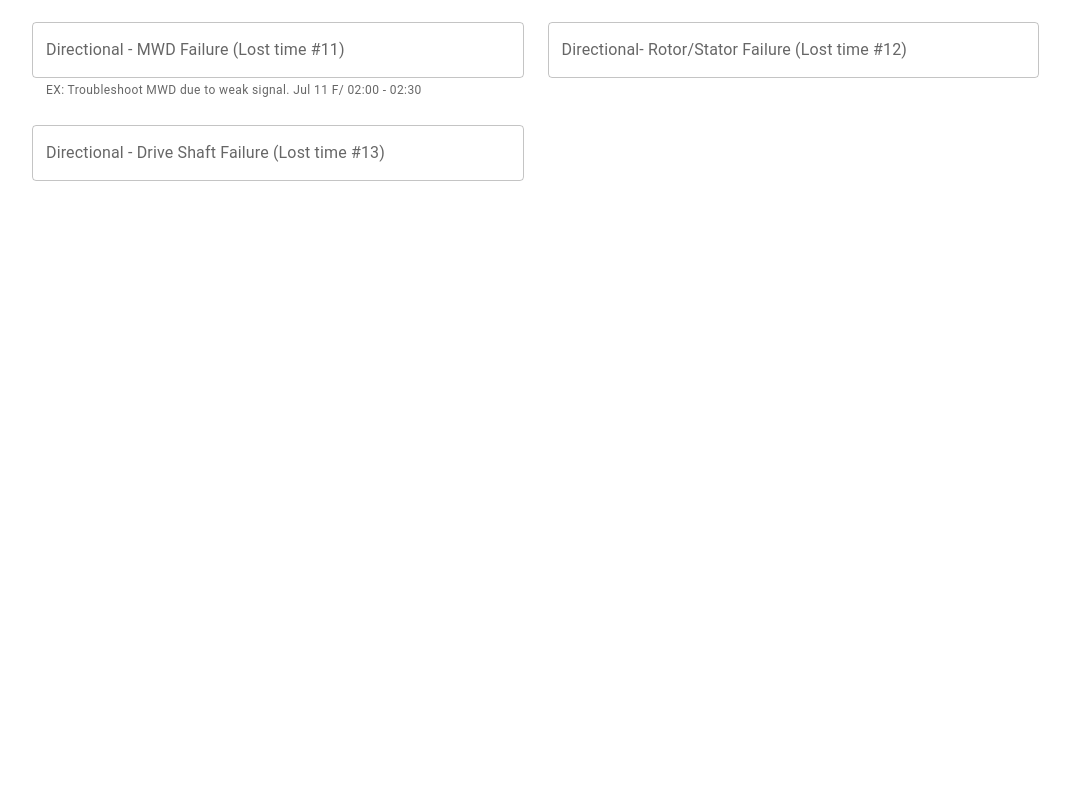
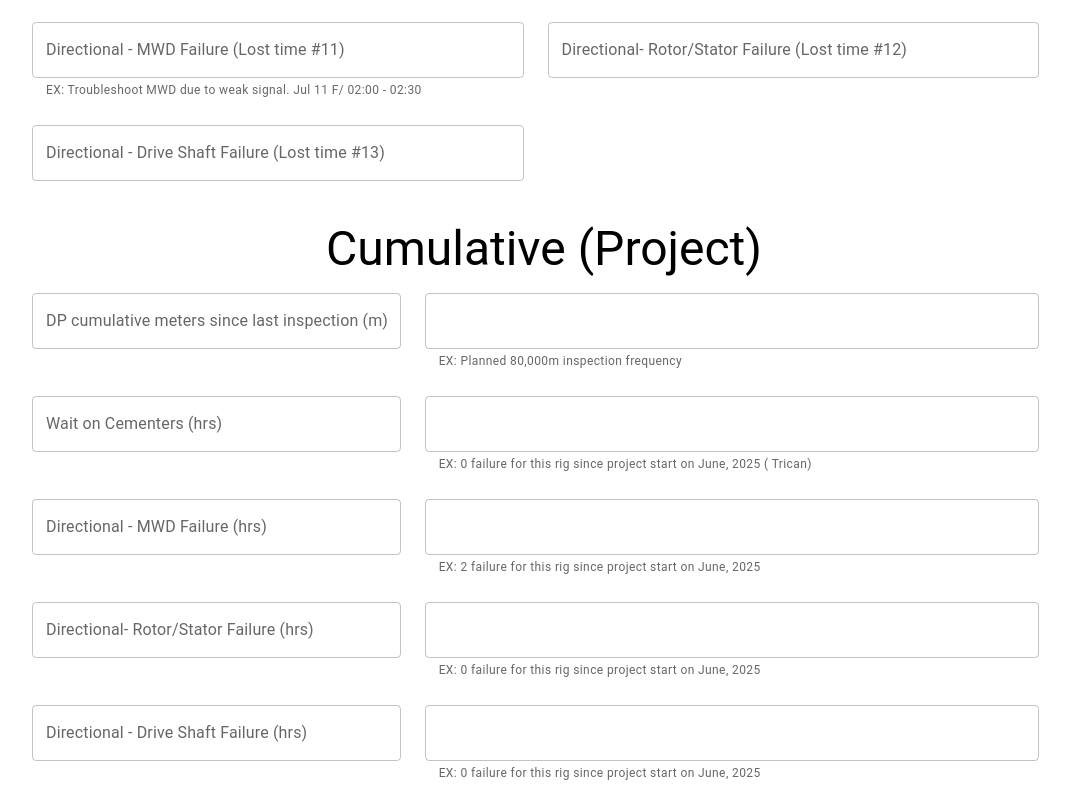
Before and after one commit to Wyatt-Grant/wellinfo, a React (Create React App) app: page / in a window 1280 px wide. Shown: the part 3871-4665 px from the top of the page, without its empty margins (96-1166 px from the left). Before the commit the page ends 4062 px from the top, so only its background shows below. Built offline with nearby package versions, Linux system fonts and the light colour scheme.

Commit message:
added cumulative project form, last one

```diff
--- a/src/App.js
+++ b/src/App.js
@@ -3,6 +3,7 @@ import MonthlySafetyStandDownForm from './Forms/MonthlySafetyStandDownForm';
 import BasicWellDesignForm from './Forms/BasicWellDesignForm';
 import Last12HoursForm from './Forms/Last12HoursForm';
 import CumulativeForm from './Forms/CumulativeForm';
+import CumulativeForm2 from './Forms/Cumulative2Form';
 import { Typography } from '@mui/material';
 import { RigUWIProvider } from './contexts/RigUWIContext';
 import { AdapterMoment  } from '@mui/x-date-pickers/AdapterMoment';
@@ -42,9 +43,16 @@ function App() {
           <br/>
           <br/>
           <Typography variant="h3" gutterBottom>
-            Cumulative
+            Cumulative (this well)
           </Typography>
           <CumulativeForm></CumulativeForm>
+          <br/>
+          <br/>
+          <br/>
+          <Typography variant="h3" gutterBottom>
+            Cumulative (Project)
+          </Typography>
+          <CumulativeForm2></CumulativeForm2>
         </div>
       </RigUWIProvider>
     </LocalizationProvider>
--- /dev/null
+++ b/src/Forms/Cumulative2Form.js
@@ -0,0 +1,77 @@
+import { Fragment, useContext } from 'react';
+import {
+  TextField,
+  Box,
+} from '@mui/material';
+import { RigUWIContext } from '../contexts/RigUWIContext';
+
+export default function Cumulative2Form() {
+  const { formData6, setFormData6 } = useContext(RigUWIContext);
+
+  const handleChange = (e) => {
+    const { name, value } = e.target;
+    setFormData6((prev) => ({ ...prev, [name]: value }));
+  };
+
+  const textFields = [
+    {
+      label: 'DP cumulative meters since last inspection (m)',
+      name: 'dpCumulativeMeters',
+      help: 'EX: Planned 80,000m inspection frequency'
+    },
+    {
+      label: 'Wait on Cementers  (hrs)',
+      name: 'waitOnCementersHrs',
+      help: 'EX: 0 failure for this rig since project start on June, 2025 ( Trican)'
+    },
+    {
+      label: 'Directional - MWD Failure  (hrs)',
+      name: 'directionalMWDFailureHrs',
+      help: 'EX: 2 failure for this rig since project start on June, 2025'
+    },
+    {
+      label: 'Directional- Rotor/Stator Failure  (hrs)',
+      name: 'directionalRotorStatorFailureHrs',
+      help: 'EX: 0 failure for this rig since project start on June, 2025'
+    },
+    {
+      label: 'Directional - Drive Shaft Failure  (hrs)',
+      name: 'directionalDriveShaftFailureHrs',
+      help: 'EX: 0 failure for this rig since project start on June, 2025'
+    },
+  ];
+
+  return (
+    <Box
+      component="form"
+      onSubmit={(e) => {
+        e.preventDefault();
+      }}
+      sx={{ display: 'inline-flex', flexWrap: 'wrap', gap: 3, width: 1024}}
+    >
+      {textFields.map(({ label, name, help }) => {
+        return (
+        <Fragment key={name}>
+          <TextField
+            type="number"
+            sx={{ width: '36%' }}
+            name={name+'2'}
+            value={formData6[name+'2']}
+            onChange={handleChange}
+            fullWidth
+            label={label}
+          />
+          <TextField
+            sx={{ width: '60%' }}
+            name={name}
+            value={formData6[name]}
+            onChange={handleChange}
+            fullWidth
+            helperText={help}
+          />
+        </Fragment>
+      )
+      })}
+    </Box>
+  );
+}
```
